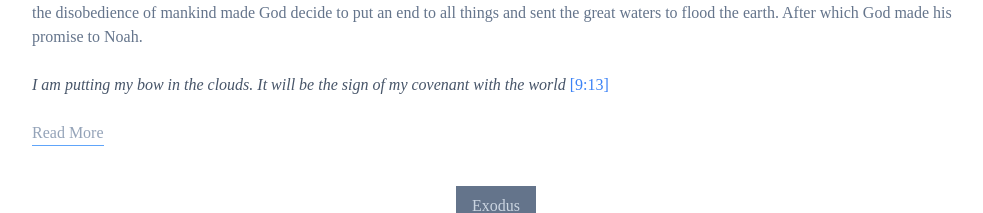
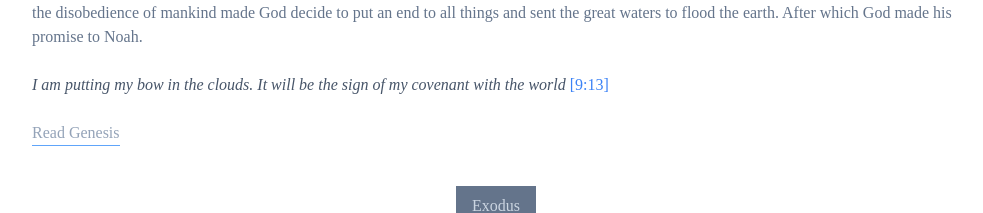
Before and after one commit to vamdigital/pocket-bible, a Next.js app: page / in a window 1280 px wide. Shown: the part 1323-1536 px from the top of the page, without its empty margins (144-1127 px from the left). Built offline with nearby package versions, Linux system fonts and the light colour scheme; a web font is replaced by a local one.

Commit message:
style(read more): changed Read More to Read Book name

```diff
--- a/components/Books/index.tsx
+++ b/components/Books/index.tsx
@@ -42,7 +42,7 @@ export const BibleBooks = ({ Books }: Props) => {
                 className="mb-6 text-slate-400 mt-4 border-b border-blue-400"
                 rel="noreferrer"
               >
-                Read More
+                {`Read ${bookName}`}
               </a>
               <div></div>
               <div className="flex justify-evenly mt-4 mb-4 items-center w-full">
```
